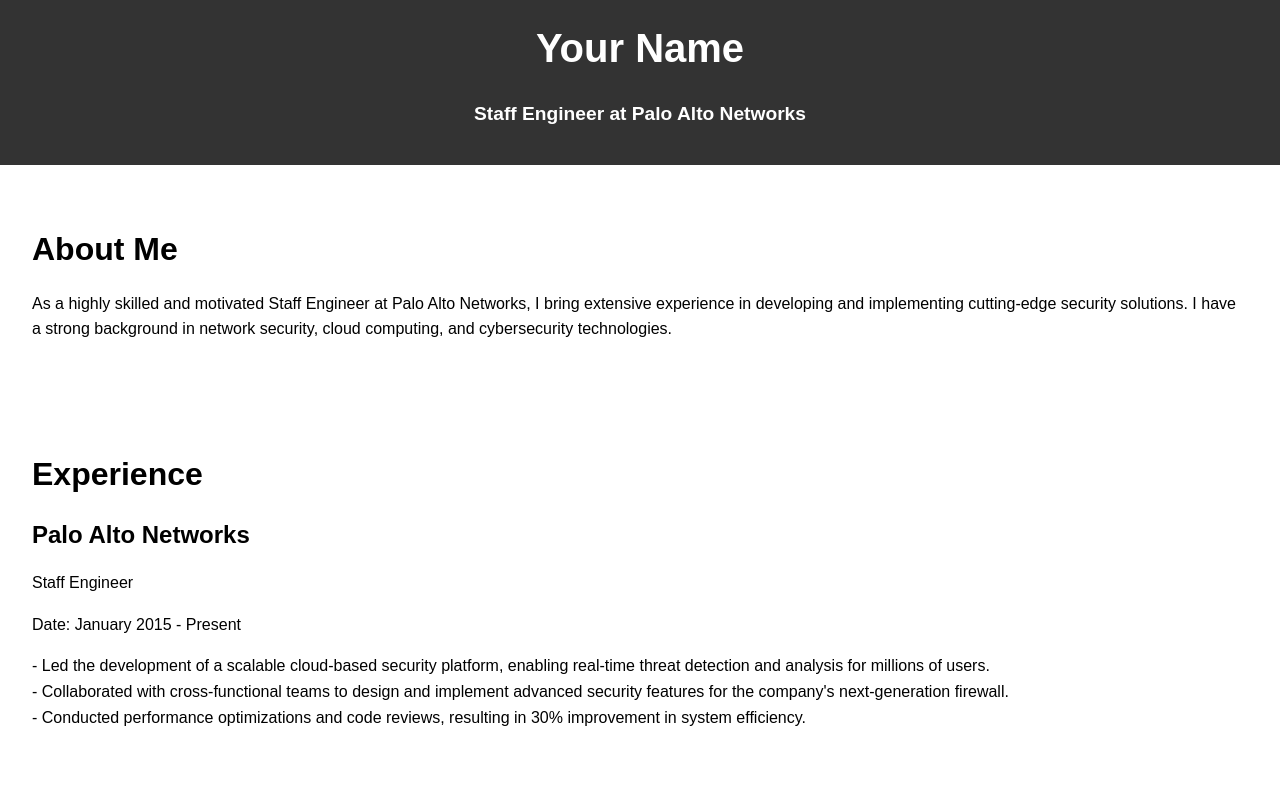
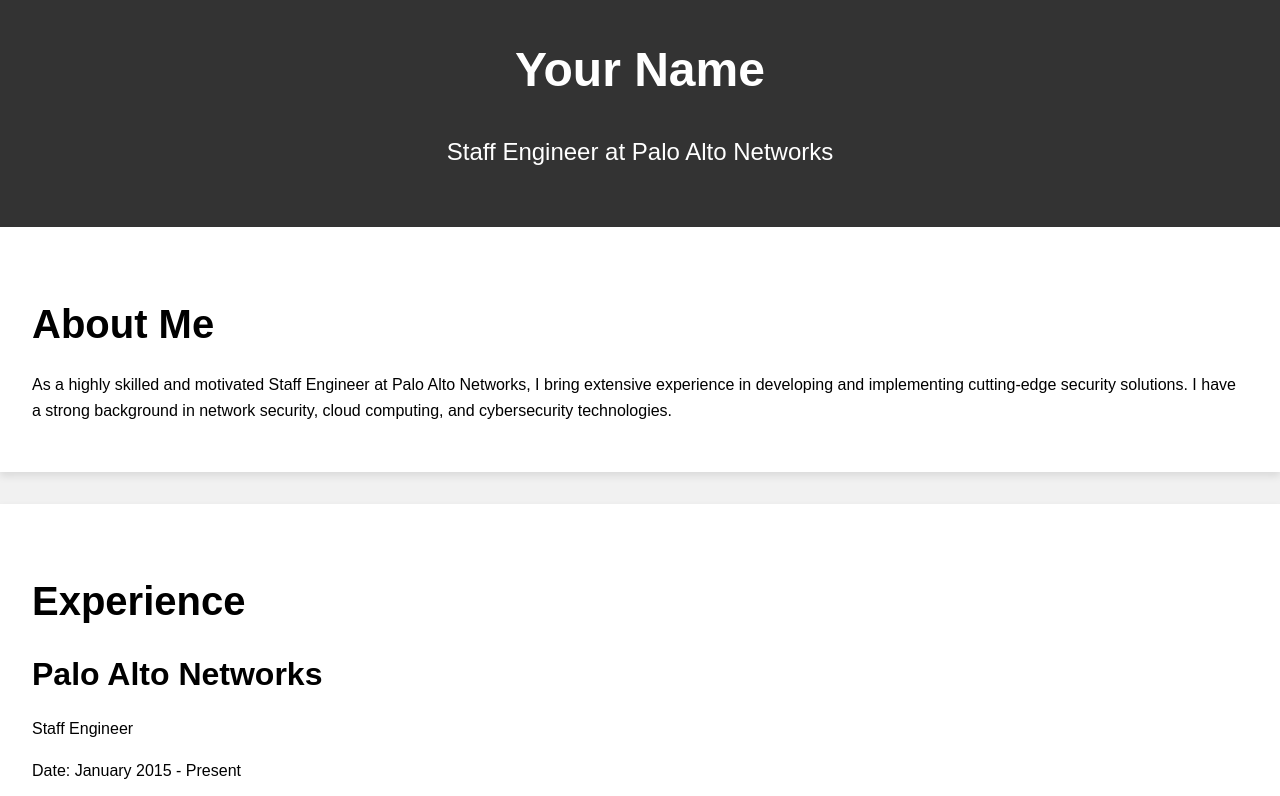
Before and after one commit to aditihm/portfolio, a plain HTML site: page index.html in a window 1280 px wide. Shown: the top 796 px of the page. Drawn offline with Linux system fonts and the light colour scheme.

Commit message:
Update style.css

```diff
--- a/style.css
+++ b/style.css
@@ -3,31 +3,34 @@ body {
   line-height: 1.6;
   margin: 0;
   padding: 0;
+  background-color: #f1f1f1;
 }
 
 header {
   background-color: #333;
   color: #fff;
   text-align: center;
-  padding: 1rem;
+  padding: 2rem;
 }
 
 header h1 {
   margin: 0;
-  font-size: 2.5rem;
+  font-size: 3rem;
 }
 
 header p {
-  font-size: 1.2rem;
-  font-weight: bold;
+  font-size: 1.5rem;
 }
 
 section {
   padding: 2rem;
+  background-color: #fff;
+  box-shadow: 0 4px 8px rgba(0, 0, 0, 0.1);
+  margin-bottom: 2rem;
 }
 
 section h2 {
-  font-size: 2rem;
+  font-size: 2.5rem;
   margin-bottom: 1rem;
 }
 
@@ -42,7 +45,7 @@ section li {
 
 section li h3 {
   margin: 0;
-  font-size: 1.5rem;
+  font-size: 2rem;
 }
 
 #contact p {
```
